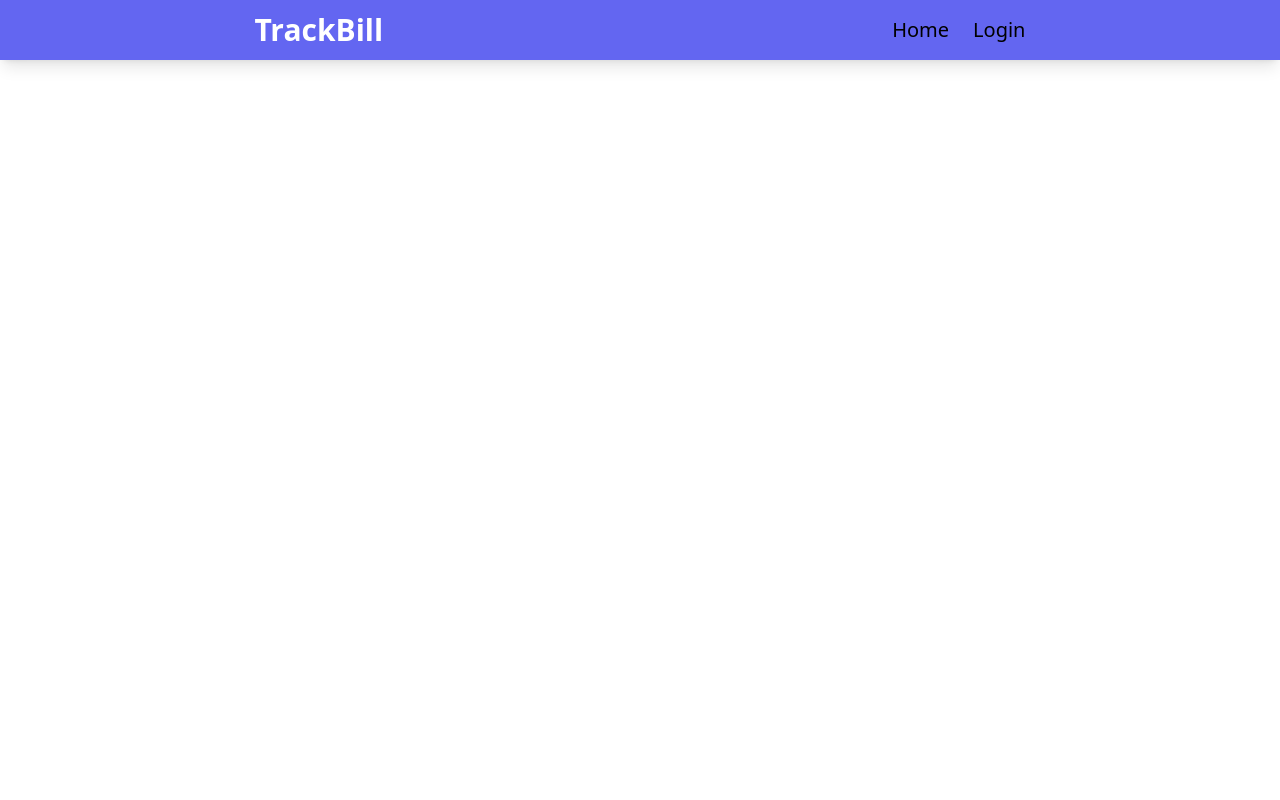
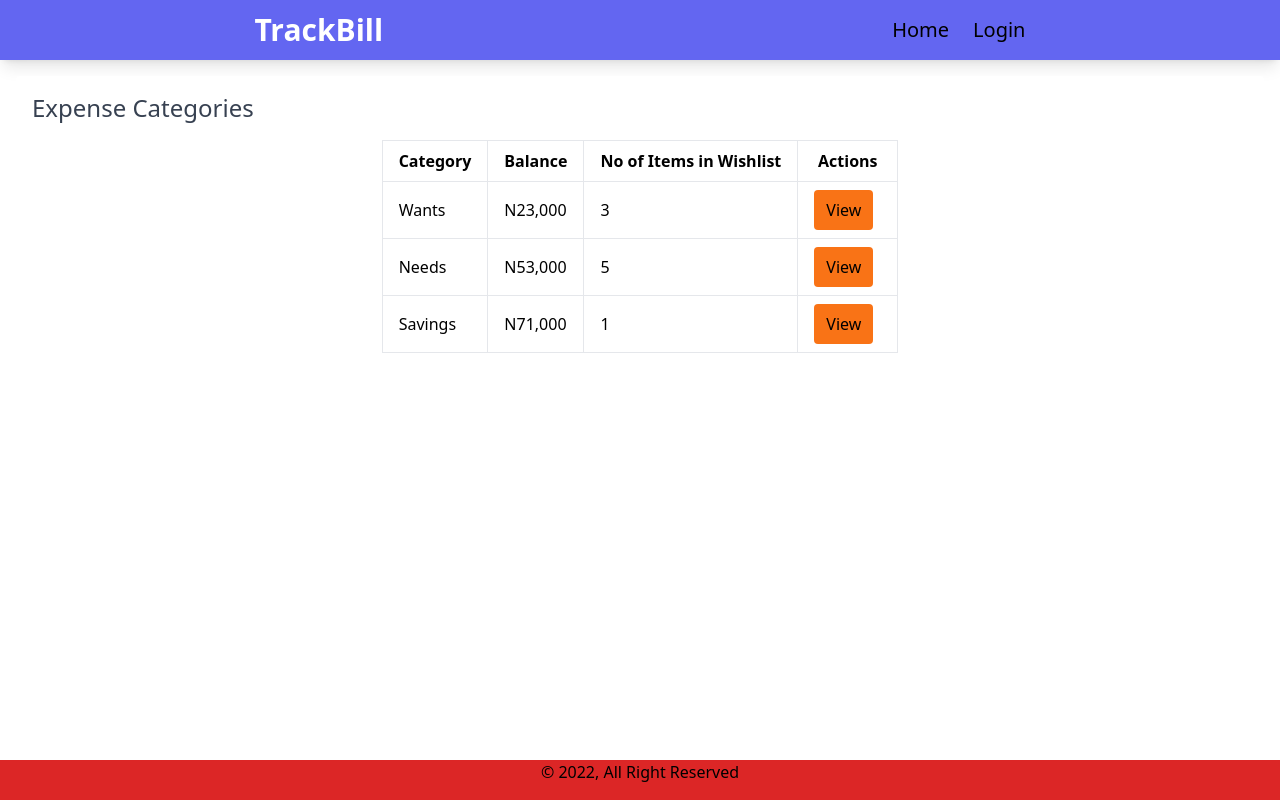
Before and after one commit to holuborhee/trackbill, a Vue app: page /expense-category in a window 1280 px wide. Before the commit this address had no page. Built offline with nearby package versions, Linux system fonts and the light colour scheme.

Commit message:
Display all Expense category

```diff
--- a/index.html
+++ b/index.html
@@ -4,7 +4,7 @@
     <meta charset="UTF-8" />
     <link rel="icon" href="/favicon.ico" />
     <meta name="viewport" content="width=device-width, initial-scale=1.0" />
-    <title>Vite App</title>
+    <title>TrackBill</title>
   </head>
   <body>
 
--- a/src/App.vue
+++ b/src/App.vue
@@ -1,25 +1,28 @@
  <template>
-  <div>
-      <nav class="bg-indigo-500 shadow-lg">
-        <div class="container mx-auto">
-          <div class="sm:flex justify-around">
-            <a href="indexs.html" class="text-white text-3xl font-bold p-3">TrackBill</a>
-            <ul class="text-grey-400 sm:self-center text-xl border-t sm:border-none">
-                <li class="sm:inline-block">
-                    <a href="indexs.html" class="p-3 hover:text-white" >Home</a>
-                </li>
-                <li class="sm:inline-block">
-                    <a href="login.html" class="p-3 hover:text-white" >Login</a>
-                </li>
-            </ul>
-          </div>
-        </div>
-      </nav>
+  <div class="flex flex-col h-screen justify-between">
 
 
- <router-view></router-view>
+      <app-header></app-header>
+      <main class="flex-grow justify-center item-center">
+            <router-view></router-view>
+      </main>
+
+      <app-footer></app-footer>
   </div>
 
 
 
 </template>
+
+<script>
+import AppHeader from './components/partials/Header.vue'
+import AppFooter from './components/partials/Footer.vue'
+
+export default {
+  components:{
+    AppHeader,
+    AppFooter,
+  }
+
+}
+</script>
--- a/src/components/auth/LoginForm.vue
+++ b/src/components/auth/LoginForm.vue
@@ -11,7 +11,7 @@
       </span>
       <div class="mt-4 bg-white shadow-md rounded-lg text-left">
           <div class="h-2 bg-indigo-400 rounded-t-md"> </div>
-          <form action="expense.html" method="post">
+          <form action="expense-category">
               <div class="px-8 py-6">
                 <label for="" class="block font-semibold">Email:</label>
               <input type="email" placeholder="Enter Email" name="email" class="border-w-full h-5 px-3 py-5 md-2 hover:outline:none focus-ring-1 focus:ring-indigo-400 rounded-md">
--- /dev/null
+++ b/src/components/categories/ExpenseCategory.vue
@@ -0,0 +1,55 @@
+<template>
+    <div class="p-4 m-4 bg-white rounded flex flex-col">
+        <div class="flex justify-between">
+            <h1 class="text-2xl text-gray-700 mb-4">Expense Categories</h1>
+         </div>
+
+        <div class="flex justify-center">
+            <table class="table-auto justify-center">
+
+                <thead>
+                    <tr>
+
+                        <th class="border px-4 py-2">Category</th>
+                        <th class="border px-4 py-2">Balance</th>
+                        <th class="border px-4 py-2">No of Items in Wishlist</th>
+                        <th class="border px-4 py-2">Actions</th>
+
+                    </tr>
+                </thead>
+
+                <tbody>
+                        <tr>
+                            <td class="border px-4 py-2">Wants</td>
+                            <td class="border px-4 py-2">N23,000</td>
+                            <td class="border px-4 py-2">3</td>
+                            <td class="border px-4 py-2">
+                                <button class="rounded px-3 py-2 mr-2 bg-orange-500 hover:bg-orange-700">View</button>
+                             </td>
+                        </tr>
+
+                        <tr>
+                            <td class="border px-4 py-2">Needs</td>
+                            <td class="border px-4 py-2">N53,000</td>
+                            <td class="border px-4 py-2">5</td>
+                            <td class="border px-4 py-2">
+                                 <button class="rounded px-3 py-2 mr-2 bg-orange-500 hover:bg-orange-700">View</button>
+                            </td>
+                        </tr>
+
+                        <tr>
+                            <td class="border px-4 py-2">Savings</td>
+                            <td class="border px-4 py-2">N71,000</td>
+                            <td class="border px-4 py-2">1</td>
+                            <td class="border px-4 py-2">
+                                <button class="rounded px-3 py-2 mr-2 bg-orange-500 hover:bg-orange-700">View</button>
+                             </td>
+                        </tr>
+
+                </tbody>
+
+            </table>
+        </div>
+
+    </div>
+</template>
--- /dev/null
+++ b/src/components/partials/Footer.vue
@@ -0,0 +1,6 @@
+<template>
+
+    <footer class="min-h-10 bg-red-600 item-center justify-center flex">
+            &copy; 2022, All Right Reserved
+    </footer>
+</template>
--- /dev/null
+++ b/src/components/partials/Header.vue
@@ -0,0 +1,20 @@
+<template>
+    <div>
+        <nav class="bg-indigo-500 shadow-lg">
+                <div class="container mx-auto">
+                    <div class="sm:flex justify-around">
+                        <a href="/" class="text-white text-3xl font-bold p-3">TrackBill</a>
+
+                        <ul class=" flex text-grey-400 sm:self-center text-xl border-t sm:border-none">
+                                <li class="sm:inline-block">
+                                    <a href="/" class="p-3 hover:text-white" >Home</a>
+                                </li>
+                                <li class="sm:inline-block">
+                                <router-link :to="{name:'login'}" class="p-3 hover:text-white">Login</router-link>
+                                </li>
+                        </ul>
+                    </div>
+                </div>
+        </nav>
+    </div>
+</template>
```
Also changed, not shown: src/routes.js (+7 -6 lines).
